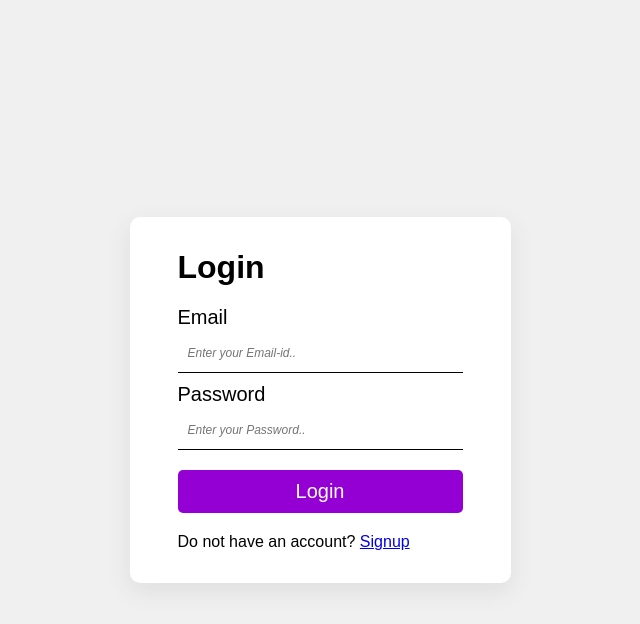
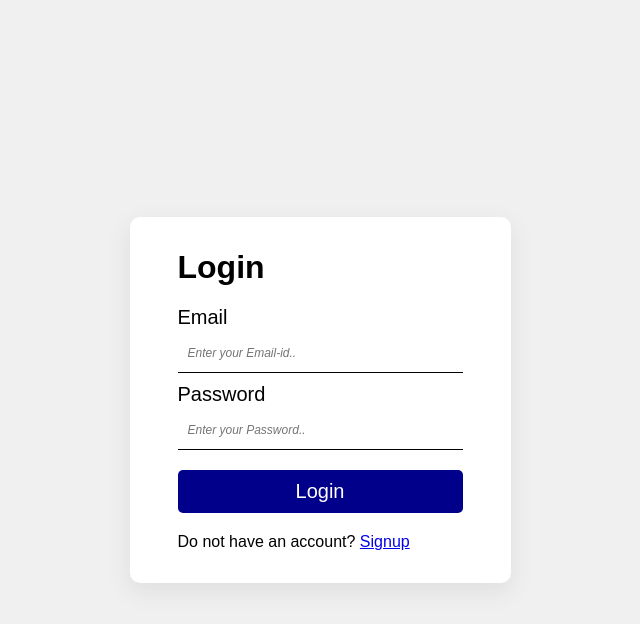
Before and after one commit to Ani-5604/deploy-mern-app, a React (Create React App) app in the folder frontend/: page /login in a window 1280 px wide. In both pictures the pointer is over the button "Login". Shown: the top 624 px of the page, without its empty margins (320-960 px from the left). Built offline with nearby package versions, Linux system fonts and the light colour scheme.

Commit message:
Update App.css

```diff
--- a/frontend/src/App.css
+++ b/frontend/src/App.css
@@ -72,5 +72,5 @@ button {
 }
 
 button:hover {
-  background-color: darkviolet; /* Adding a hover effect for better UX */
+  background-color: darkblue; /* Adding a hover effect for better UX */
 }
```
